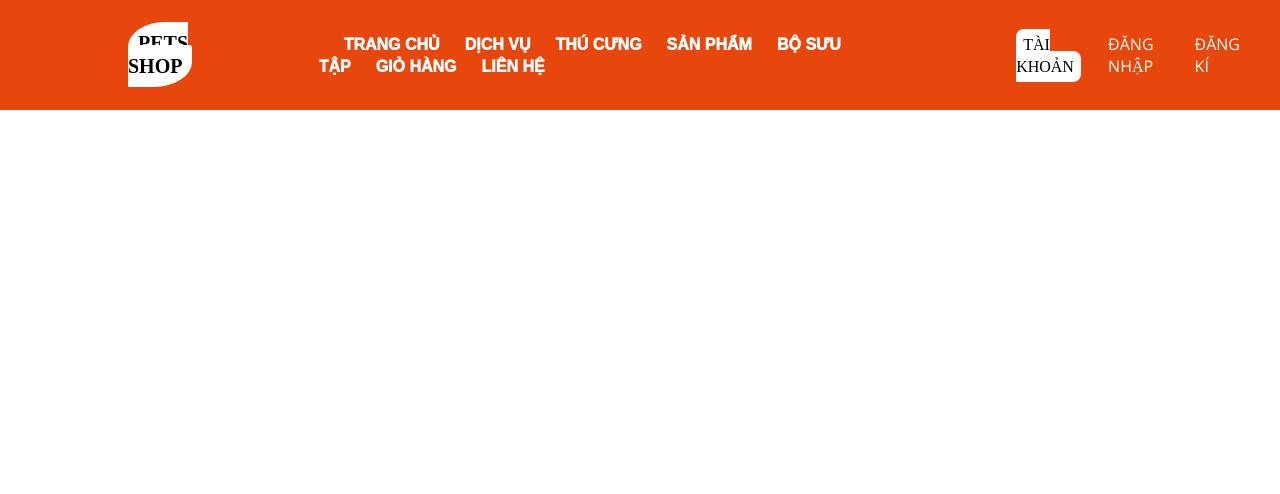
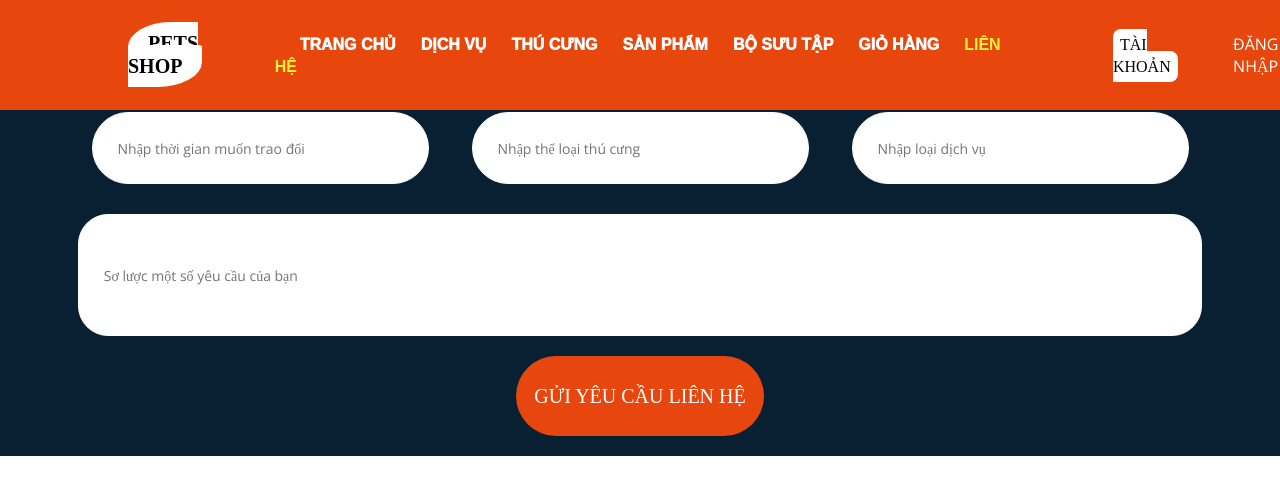
Before and after one commit to ngdanhtrung/petshop-farmstack, a React (Create React App) app in the folder frontend/: page /Contact in a window 1280 px wide. Shown: the top 494 px of the page. Built offline with nearby package versions, Linux system fonts and the light colour scheme.

Commit message:
edit CSS Navbar

```diff
--- a/frontend/src/component/Contact/Contact1/Contact1.js
+++ b/frontend/src/component/Contact/Contact1/index.js
@@ -1,5 +1,5 @@
 import React from 'react'
-import './Contact1.css';
+import './index.css';
 
 const Contact1 = () => {
 
--- /dev/null
+++ b/frontend/src/screen/Contact/Contact.js
@@ -0,0 +1,10 @@
+import React from 'react'
+import Contact1 from '../../component/Contact/Contact1'
+const Contact = () => {
+    return (
+        <div className="sec4"><Contact1/></div>
+
+    )
+}
+
+export default Contact;
--- a/frontend/src/screen/Home/Home.js
+++ b/frontend/src/screen/Home/Home.js
@@ -9,7 +9,7 @@ import cat from '../../img/icons8-black-cat-60.png'
 import foot from '../../img/icons8-cat-footprint-100.png'
 import Icon from '../../component/Icon/iconDog';
 import Service1 from "../Service/serviceSimple/serviceSimple";
-import Contact from '../../component/Contact/Contact1/Contact1';
+import Contact from './../Contact/Contact';
 const Home = () => {
     return(
         <>
@@ -57,15 +57,9 @@ const Home = () => {
             <Icon/>
             <h2>Các dịch vụ của Pets Shop</h2>
             <Service1></Service1>
-
           </section>
           <Icon/>
-          <section className="sec4">
-            <h2>Liên hệ Pets Shop với tư cách Khách</h2>
-            <Contact/>
-          </section>
         </>
-
     );
 }
 
--- a/frontend/src/screen/Navbar/Navbar.css
+++ b/frontend/src/screen/Navbar/Navbar.css
@@ -16,7 +16,7 @@
     flex-direction: row;
     align-items: center;
     /* justify-content: space-around; */
-    /* width: 100%; */
+    width: 100%;
     height: 70px;
     padding: 20px 40px 20px 10%;
     background-color: #E7470C;
@@ -24,9 +24,9 @@
     margin-bottom: 40px;
 }
 
-.navbar-container {
+/* .navbar-container {
     margin: 0px 75px 0px 72px;
-}
+} */
 
 .container1 {
     display: flex;
@@ -76,7 +76,7 @@
 .pets-shop {
     height: 100%;
     width: 200px;
-    padding:  10px;
+    padding:  10px 20px 10px 20px;
     background-color: #fff;
     font-size: 20px;
     font-weight: 900;
@@ -84,7 +84,7 @@
     color: #000;
     text-decoration: none;
     margin-top: 20px;
-    margin-right: 30px;
+    /* margin-right: 30px; */
     border-radius: 60% 5%;
 }
 
--- a/frontend/src/screen/Navbar/Navbar.js
+++ b/frontend/src/screen/Navbar/Navbar.js
@@ -4,6 +4,7 @@ import { Link, NavLink, Switch, Route } from "react-router-dom";
 import data from "./data";
 import Home from "../Home/Home";
 import Service from "../Service/Service";
+import Contact from "../Contact/Contact";
 
 // const navName = ["TRANG CHỦ", "DỊCH VỤ", "THÚ CƯNG", "SẢN PHẨM", "BỘ SƯU TẬP", "GIỎ HÀNG", "LIÊN HỆ"]
 
@@ -32,20 +33,11 @@ const Navbar = () => {
             <NavLink to='/' className="navlink">ĐĂNG NHẬP</NavLink>
             <NavLink to='/' className="navlink">ĐĂNG KÍ</NavLink>
             </div>
-
-
-        {/* <Switch>
-            {data.map((value) =>
-                <Route path= {value.link} exact={value.exact} component={value.component}></Route>
-            )}
-
-        </Switch> */}
-
-
       </section>
       <Switch className="navbar-content">
             <Route path="/Home" exact><Home/></Route>
             <Route path="/Service"><Service/></Route>
+            <Route path="/Contact"><Contact/></Route>
         </Switch>
       </>
   );
--- a/frontend/src/screen/Navbar/data.js
+++ b/frontend/src/screen/Navbar/data.js
@@ -34,7 +34,7 @@ const data = [
     {
         name: "LIÊN HỆ",
         exact: "false",
-        link: "/"
+        link: "/Contact"
     },
 ]
 export default data;
```
Also changed, not shown: frontend/src/component/Contact/Contact1/index.css (renamed from frontend/src/component/Contact/Contact1/Contact1.css).
